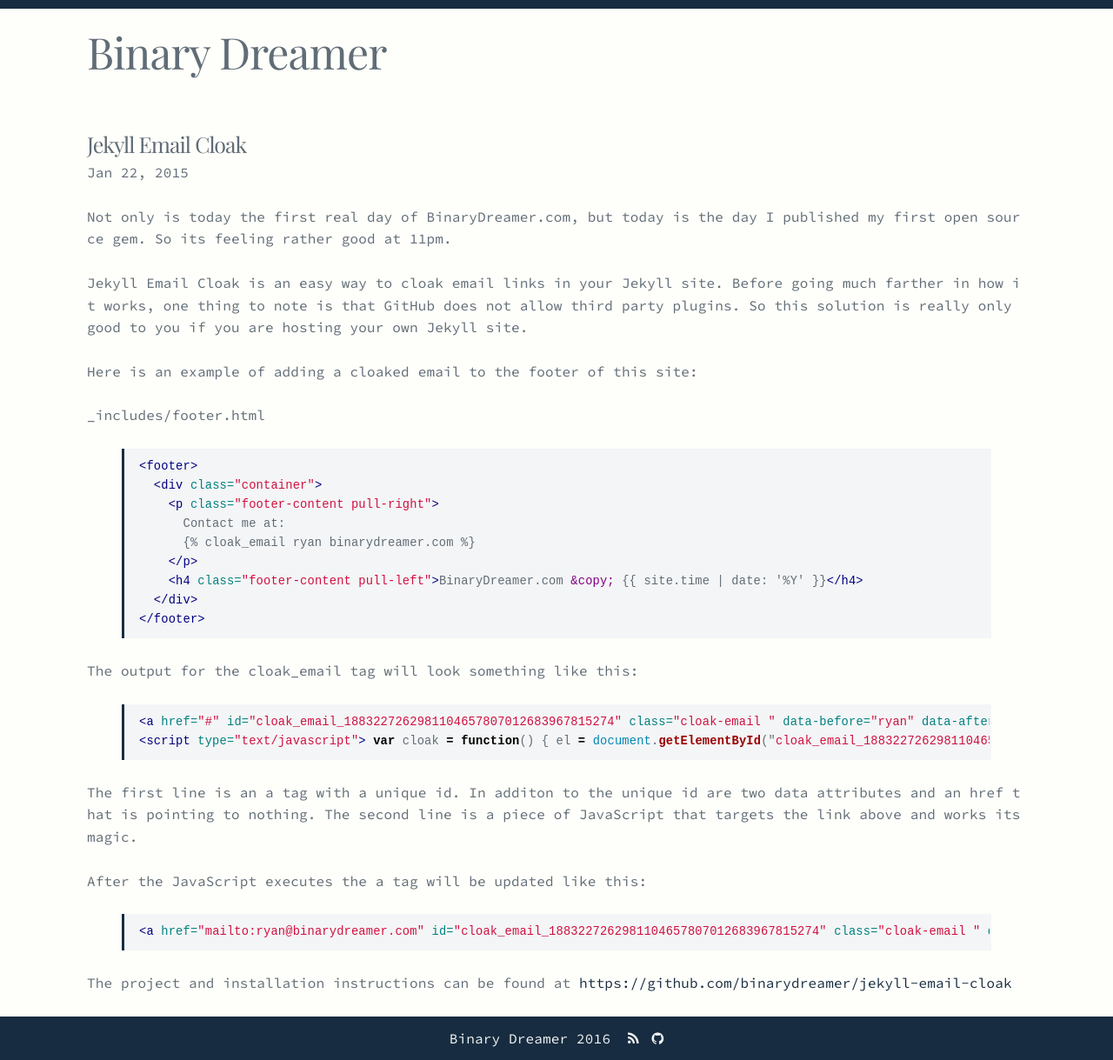
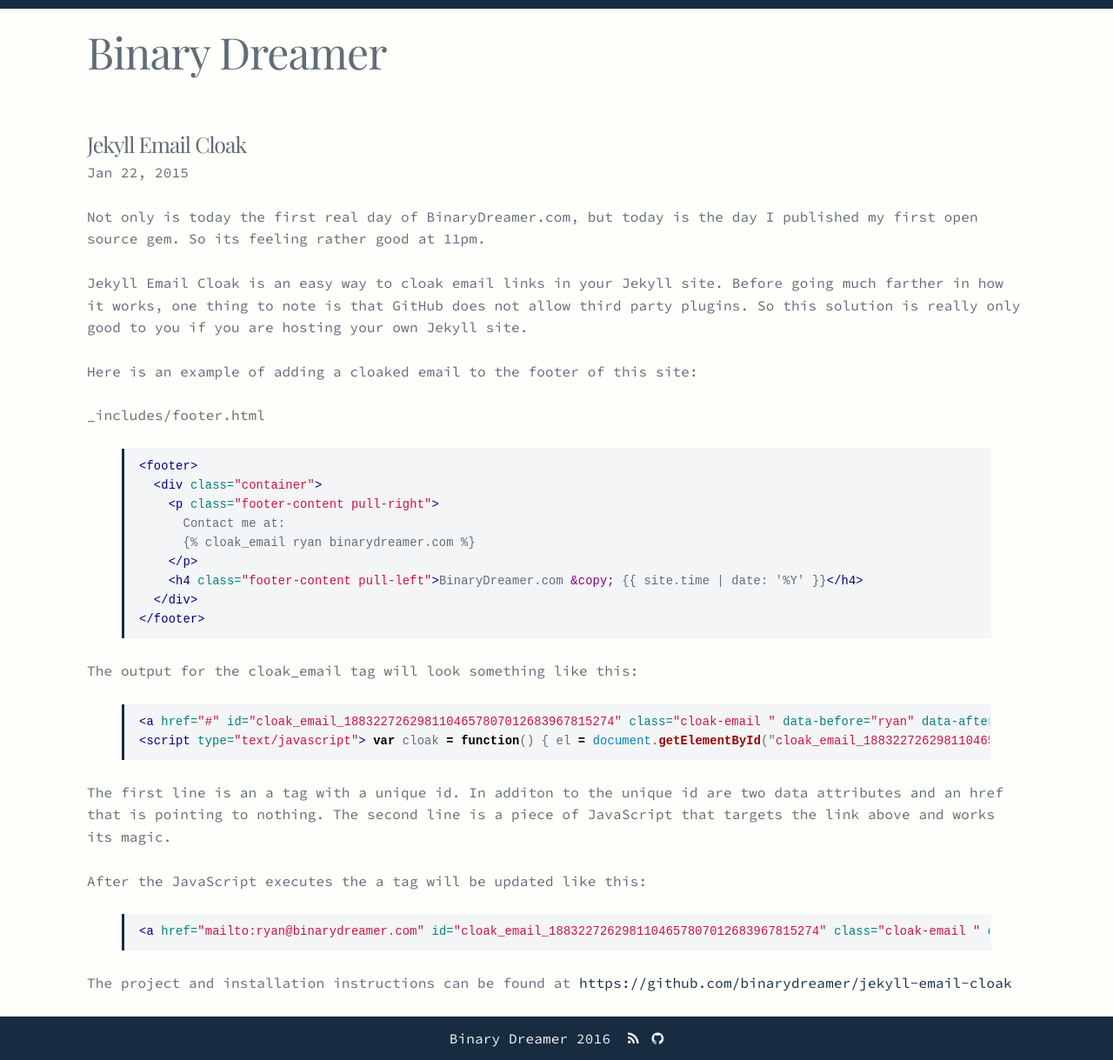
Before and after one commit to binarydreamer/binarydreamer.github.io, a Jekyll site: the page built from _posts/2015-01-22-jekyll-email-cloak.markdown, in a window 1280 px wide. Shown: the whole page at 87% size. Built offline with Jekyll 4.4.1, drawn with Linux system fonts in a browser that asks for light colours.

Commit message:
break only url links with urls in the text

```diff
--- a/_posts/2015-01-22-jekyll-email-cloak.markdown
+++ b/_posts/2015-01-22-jekyll-email-cloak.markdown
@@ -43,4 +43,4 @@ After the JavaScript executes the a tag will be updated like this:
 <a href="mailto:ryan@binarydreamer.com" id="cloak_email_1883227262981104657807012683967815274" class="cloak-email " data-before="ryan" data-after="binarydreamer.com">ryan@binarydreamer.com</a>
 {% endhighlight %}
 
-The project and installation instructions can be found at <a href="https://github.com/binarydreamer/jekyll-email-cloak" target="_blank">https://github.com/binarydreamer/jekyll-email-cloak</a>
+The project and installation instructions can be found at <a class="url" href="https://github.com/binarydreamer/jekyll-email-cloak" target="_blank">https://github.com/binarydreamer/jekyll-email-cloak</a>
--- a/_posts/2015-06-02-active-record-soft-delete.markdown
+++ b/_posts/2015-06-02-active-record-soft-delete.markdown
@@ -5,7 +5,7 @@ date:   2015-06-02 19:55:00
 
 It's been a little while since I posted. I needed an easy to use concern to allow certain Active Record models the ability to soft delete. I looked over a couple gems but did not want to include yet another gem to my project. I wanted something I had more control over and after a little searching I found some code that intrigued me.
 
-<a href="http://stackoverflow.com/questions/23017070/how-to-hide-records-rather-than-delete-them-soft-delete-from-scratch#answer-23017174" target="_blank">http://stackoverflow.com/questions/23017070/how-to-hide-records-rather-than-delete-them-soft-delete-from-scratch</a>
+<a class="url" href="http://stackoverflow.com/questions/23017070/how-to-hide-records-rather-than-delete-them-soft-delete-from-scratch#answer-23017174" target="_blank">http://stackoverflow.com/questions/23017070/how-to-hide-records-rather-than-delete-them-soft-delete-from-scratch</a>
 
 After looking over the solution I decided to make a Rails 4 concern to fit my needs. Here is what came of it.
 
--- a/css/main.scss
+++ b/css/main.scss
@@ -101,7 +101,9 @@ footer {
 }
 
 p {
-    word-break: break-all;
+    a.url {
+        word-break: break-all;
+    }
 }
 
 @media (min-width: 40.0rem) {
```
